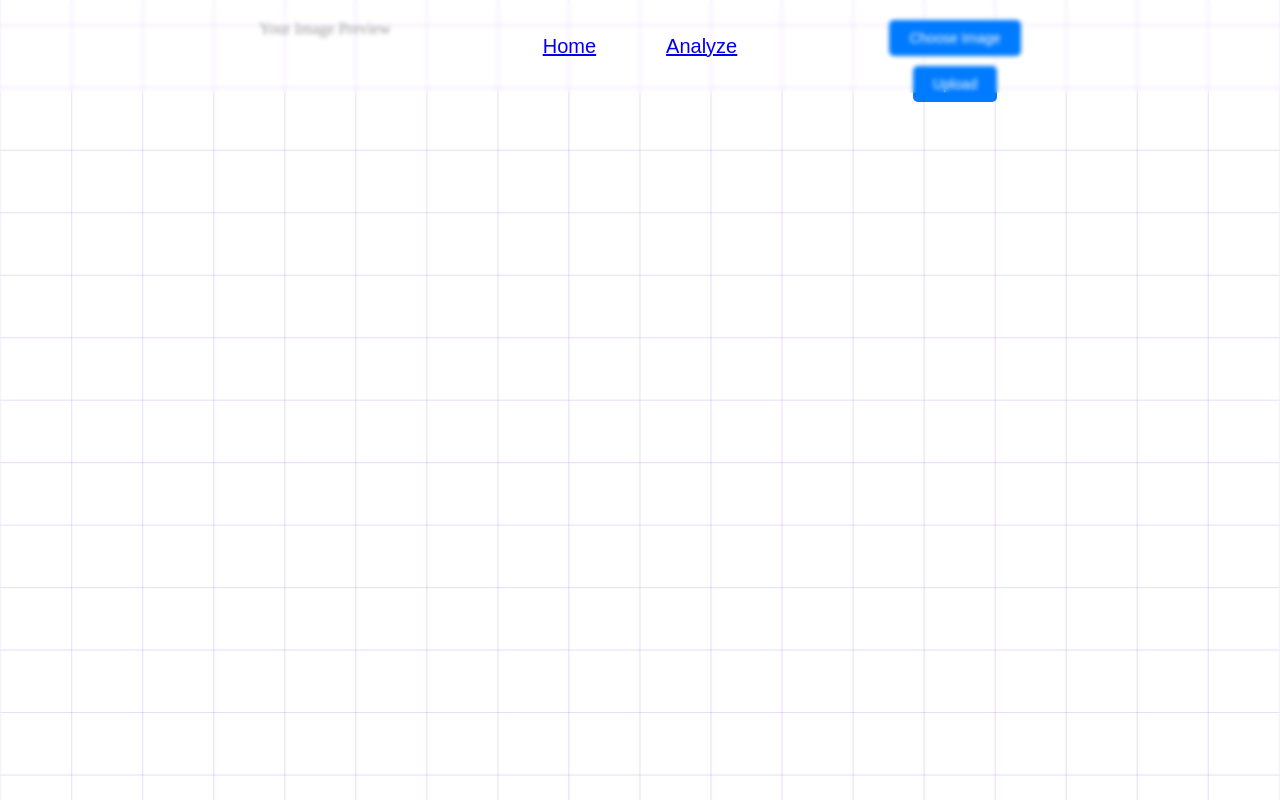
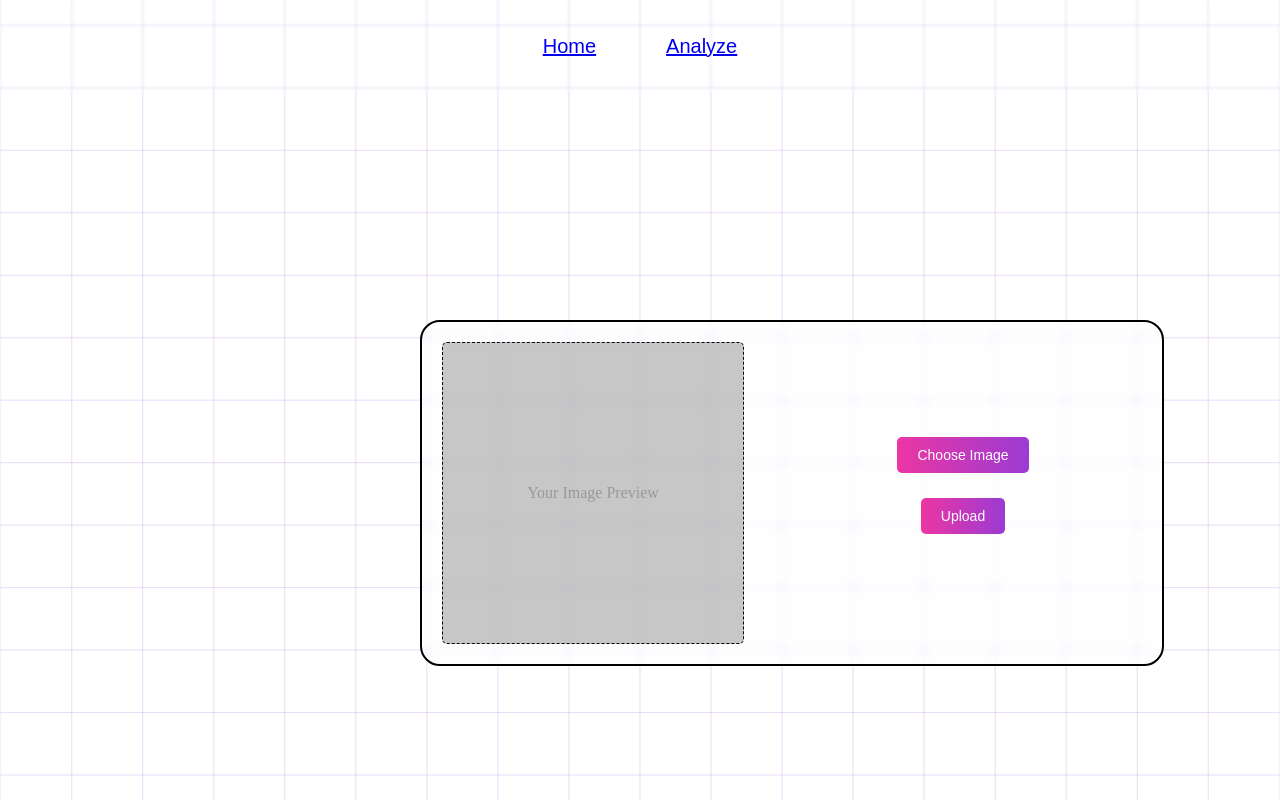
Before and after one commit to Midyoker/client, a React (Create React App) app: page /content in a window 1280 px wide. Built offline with nearby package versions, Linux system fonts and the light colour scheme.

Commit message:
Content ui updated

```diff
--- a/src/components/Content.css
+++ b/src/components/Content.css
@@ -1,21 +1,40 @@
 .header-container {
   display: flex;
-  align-items: flex-start; /* Align items to the start of the container */
-  justify-content: space-between; /* Space items evenly */
+  align-items: flex-start;
+  justify-content: space-between;
   padding: 20px;
+  margin-top: 300px;
+}
+
+.content-box {
+  flex: 1;
+  max-width: 700px; /* Adjust max-width as needed */
+  padding: 20px;
+  border-radius: 20px;
+  background-color: transparent;
+  backdrop-filter: blur(5px);
+  margin-left: 400px;
+  margin-bottom: 20px;
+  border: 2px double #000000;
+  display: flex; /* Use flexbox to align sections */
 }
 
 .image-section {
-  flex: 1;
+  width: 300px;
+  height: 300px;
   display: flex;
+  align-items: center;
   justify-content: center;
-  align-items: center;
+  background-color: #72727265;
+  border: 1px dashed #000000;
+  border-radius: 5px;
+  margin-right: 20px; /* Add margin between sections */
 }
 
 .uploaded-image {
   max-width: 100%;
   max-height: 100%;
-  border-radius: 10px; /* Add curved edges */
+  border-radius: 10px;
 }
 
 .upload-section {
@@ -25,6 +44,7 @@
   align-items: center;
   justify-content: center;
   margin-left: 20px;
+  margin-bottom: 20px; /* Add margin-bottom as needed */
 }
 
 .upload-input {
@@ -33,13 +53,15 @@
 
 .upload-button {
   padding: 10px 20px;
-  background-color: #007bff;
+  background: linear-gradient(to right, #EC36A3, #9B3BD3);
+
   color: white;
   border: none;
   border-radius: 5px;
   cursor: pointer;
   transition: background-color 0.3s, transform 0.2s ease-in-out;
   font-size: 14px;
+  margin-top: 15px;
   margin-bottom: 10px;
 }
 
@@ -50,16 +72,6 @@
 
 .upload-button:active {
   transform: scale(0.95);
-}
-.empty-box {
-  width: 300px;
-  height: 300px;
-  display: flex;
-  align-items: center;
-  justify-content: center;
-  background-color: #f0f0f0;
-  border: 2px dashed #ccc;
-  border-radius: 5px;
 }
 
 .placeholder-text {
--- a/src/components/Content.js
+++ b/src/components/Content.js
@@ -47,6 +47,7 @@ const ImageUploader = () => {
 
   return (
     <div className="header-container">
+      <div className='content-box'>
       <div className="image-section">
         <div className="uploaded-image-container">
           {image ? (
@@ -76,6 +77,7 @@ const ImageUploader = () => {
           Upload
         </button>
       </div>
+      </div>
     </div>
   );
 };
--- a/src/components/Navbar.css
+++ b/src/components/Navbar.css
@@ -1,5 +1,5 @@
 .container {
-  position: relative;
+  position: fixed;
 }
 
 nav {
@@ -12,7 +12,7 @@ nav {
   align-items: center; /* Align items vertically in the center */
   justify-content: center; /* Align items horizontally in the center */
   background: transparent;
-  backdrop-filter: blur(2px); /* Add blur effect */
+  backdrop-filter: blur(1px); /* Add blur effect */
   z-index: 2; /* Ensure the navbar stays above other content */
 }
 
```
Also changed, not shown: 1 other file (tests, documents, lock files or other folders).
